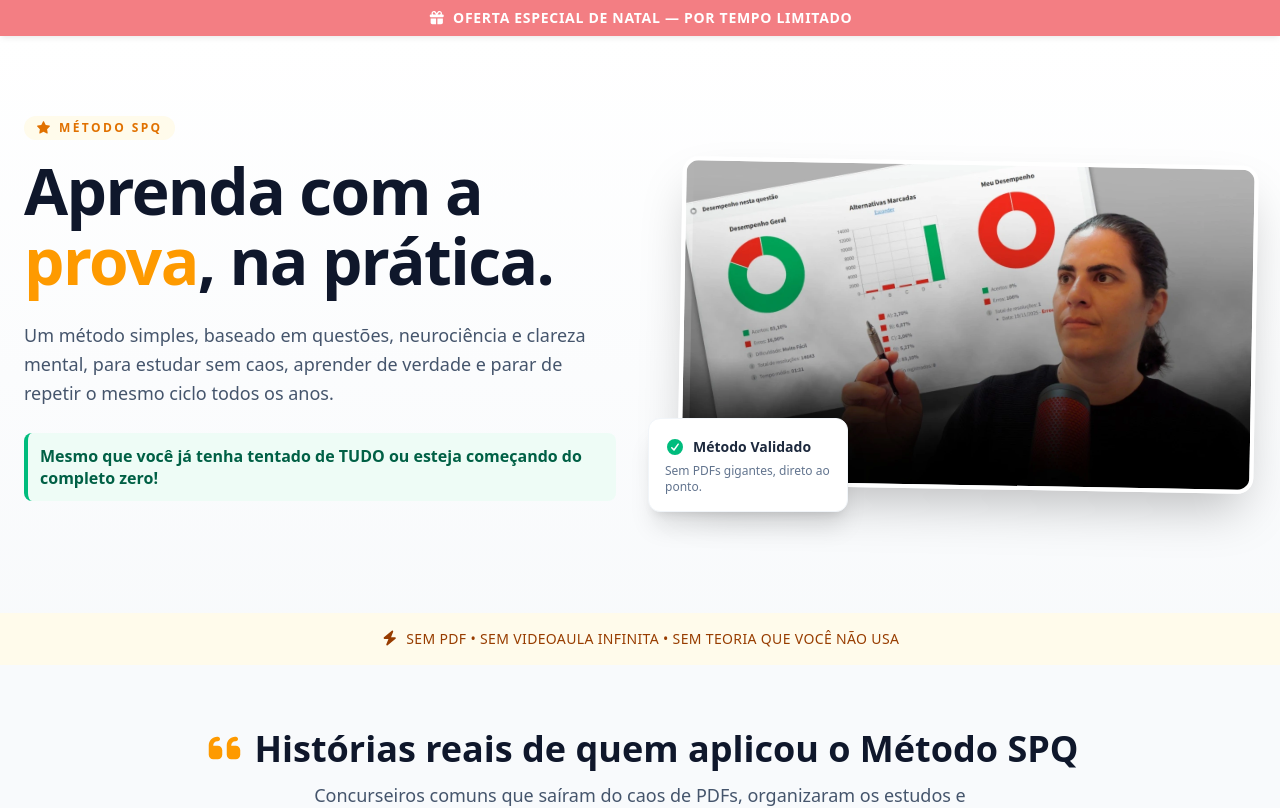
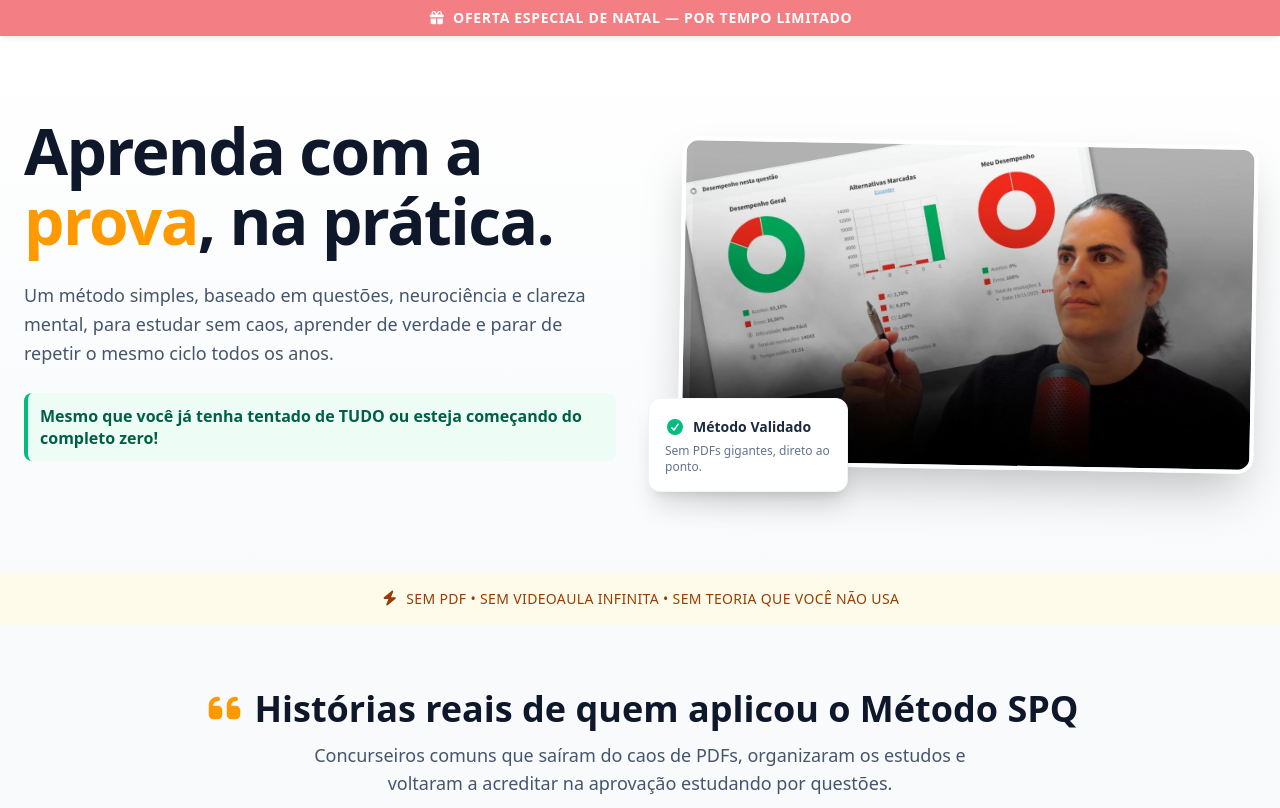
Before and after one commit to Shaolinnn/landing-page-daq-essencial, a Next.js app: page / in a window 1280 px wide. Shown: the top 808 px of the page. Built offline with nearby package versions, Linux system fonts and the light colour scheme.

Commit message:
Retirando tagline

```diff
--- a/src/app/page.tsx
+++ b/src/app/page.tsx
@@ -76,12 +76,6 @@ export default function HomePage() {
         <div className="relative max-w-7xl mx-auto px-6 lg:flex items-center gap-12">
           {/* COLUNA TEXTO */}
           <div className="lg:w-1/2 mb-10 lg:mb-0">
-            {/* Tagline */}
-            <span className="inline-flex items-center gap-2 text-[10px] sm:text-xs font-bold text-amber-600 uppercase tracking-[0.2em] mb-4 bg-amber-50 px-3 py-1 rounded-full">
-              <FontAwesomeIcon icon={faStar} />
-              Método SPQ
-            </span>
-
             {/* HEADLINE ORIGINAL (MANTIDA COM CORREÇÃO DE VÍRGULA) */}
             <h1
               className="
```
